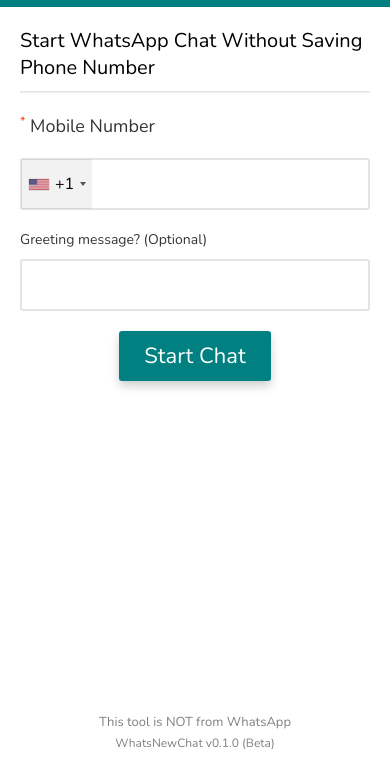
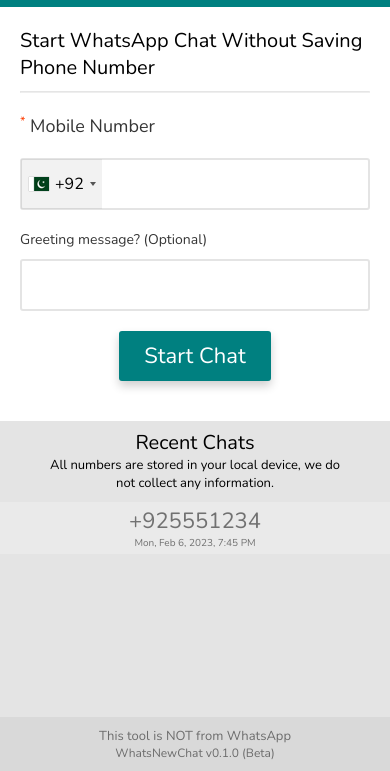
Before and after one commit to Ovi/WhatsNewChat, a plain HTML site: page app.html in a window 390 px wide. Both pictures are taken after typing "5551234", "Sample" into the empty fields and a click on the button "Start Chat". Shown: the part 73-844 px from the top of the page. Drawn offline with Linux system fonts and the light colour scheme; no server answers.

Commit message:
Add recent numbers

```diff
--- a/app.html
+++ b/app.html
@@ -92,10 +92,20 @@
 
           <button type="submit" class="submit-button">Start Chat</button>
         </form>
+      </section>
 
-        <span class="caution unselectable">This tool is NOT from WhatsApp</span>
-        <span class="app-version unselectable">WhatsNewChat v0.1.0 (Beta)</span>
-      </section>
+      <div id="recent-chats">
+        <h1 class="title">Recent Chats</h1>
+        <span class="helper-text">
+          All numbers are stored in your local device, we do not collect any
+          information.
+        </span>
+
+        <div id="chats-list"></div>
+      </div>
+
+      <span class="caution unselectable">This tool is NOT from WhatsApp</span>
+      <span class="app-version unselectable">WhatsNewChat v0.1.0 (Beta)</span>
     </main>
 
     <script>
--- a/css/app.scss
+++ b/css/app.scss
@@ -86,8 +86,8 @@ main {
   display: flex;
   flex-direction: column;
   min-height: 600px;
+  height: 100%;
   width: 100%;
-  height: auto;
   padding-bottom: 30px;
 
   header {
@@ -135,7 +135,7 @@ main {
     margin-top: 125px;
     background: #fff;
     width: 80%;
-    max-width: 600px;
+    max-width: 768px;
     height: calc(100% - 200px);
     min-height: 550px;
     max-height: 700px;
@@ -167,7 +167,7 @@ main {
       font-size: 24px;
       font-weight: lighter;
       border-radius: 3px;
-      border: 2px solid rgb(228, 228, 228);
+      border: 2px solid #e4e4e4;
       padding: 8px;
       font-family: inherit;
     }
@@ -204,26 +204,28 @@ main {
         box-shadow: 0px 5px 10px rgba(0, 0, 0, 0.19);
       }
     }
+  }
+
+  #recent-chats {
+    display: none;
+  }
 
   .caution {
+    padding-top: 10px;
     width: 100%;
-      position: absolute;
     text-align: center;
     bottom: 40px;
     opacity: 0.5;
-      left: 0;
     font-size: 13px;
   }
 
   .app-version {
     width: 100%;
-      position: absolute;
     text-align: center;
     bottom: 20px;
     opacity: 0.5;
-      left: 0;
     font-size: 12px;
-    }
+    padding-bottom: 10px;
   }
 }
 
@@ -231,7 +233,7 @@ main {
   width: 100%;
 }
 
-@media screen and (max-width: 599px) {
+@media screen and (max-width: 767px) {
   main {
     padding-bottom: 0;
 
@@ -248,7 +250,7 @@ main {
       background: #fff;
       width: 100%;
       height: 100%;
-      min-height: calc(100vh - 80px);
+      min-height: max-content;
       margin-top: 80px;
       padding: 20px;
       box-shadow: none;
@@ -266,5 +268,55 @@ main {
         margin: 20px auto;
       }
     }
+
+    #recent-chats {
+      display: block;
+      background-color: #e4e4e4;
+      width: 100%;
+      height: 100%;
+      text-align: center;
+      padding-top: 8px;
+
+      .title {
+        font-size: 20px;
+        font-weight: normal;
+      }
+
+      .helper-text {
+        display: inline-block;
+        font-size: 13px;
+        max-width: 80%;
+        margin-bottom: 10px;
+      }
+
+      .recent_number {
+        display: block;
+        text-decoration: none;
+        font-size: 22px;
+        padding: 4px;
+        background-color: #f0f0f0;
+        color: inherit;
+        opacity: 0.5;
+
+        &:not(:last-child) {
+          margin-bottom: 5px;
+        }
+
+        &:hover,
+        &:active {
+          opacity: 1;
+        }
+
+        .number {
+          display: block;
+          font-size: 22px;
+        }
+
+        .date {
+          display: block;
+          font-size: 10px;
         }
       }
+    }
+  }
+}
--- a/js/script.js
+++ b/js/script.js
@@ -1,5 +1,7 @@
 window.addEventListener('offline', () => notify('Ops! Device is offline'));
 window.addEventListener('online', () => notify('Device is back online'));
+
+loadRecentChats();
 
 const input = document.querySelector('#phone');
 
@@ -13,7 +15,7 @@ const iti = window.intlTelInput(input, {
       const json = await data.json();
 
       if (!json.country) {
-        success('us');
+        success('pk');
         return;
       }
 
@@ -39,7 +41,7 @@ const iti = window.intlTelInput(input, {
   utilsScript: './country_selector/js/utils.js',
 });
 
-iti.setCountry('us');
+iti.setCountry('pk');
 
 const toastifyConfig = {
   close: true,
@@ -76,6 +78,7 @@ form.addEventListener('submit', e => {
   const miscParams = `${WhatsAppAPI}?type=phone_number&app_absent=0`;
   const link = `${miscParams}&phone=${numberWithoutPlus}&text=${message || ''}`;
 
+  addInRecentChats(link, number);
   openInNewTab(link);
   form.reset();
 });
@@ -101,3 +104,93 @@ function openInNewTab(href) {
     href,
   }).click();
 }
+
+/*************
+Recent Chats
+*************/
+
+function loadRecentChats() {
+  const chatListDOM = document.querySelector('#chats-list');
+  chatListDOM.innerHTML = '';
+
+  const chatsStr = localStorage.getItem('app_recent_chats') || '[]';
+  const chats = JSON.parse(chatsStr);
+
+  chats.forEach(chat => {
+    const { link, number, time } = chat || {};
+
+    const div = document.createElement('div');
+    div.setAttribute('data-url', link);
+    div.classList.add('recent_number');
+
+    const spanNumber = document.createElement('span');
+    spanNumber.classList.add('number');
+    spanNumber.textContent = number;
+    div.appendChild(spanNumber);
+
+    const spanDate = document.createElement('span');
+    spanDate.classList.add('date');
+    spanDate.textContent = time;
+    div.appendChild(spanDate);
+
+    chatListDOM.appendChild(div);
+  });
+
+  addRecentChatLinkListener();
+}
+
+function addInRecentChats(link, number) {
+  const chatsStr = localStorage.getItem('app_recent_chats') || '[]';
+  const chats = JSON.parse(chatsStr);
+
+  const time = getDateFormatted();
+
+  const index = chats.findIndex(c => c.link === link);
+  if (index >= 0) chats.splice(index, 1);
+
+  const dataToSet = {
+    link,
+    number,
+    time,
+  };
+
+  chats.unshift(dataToSet);
+
+  if (chats.length > 10) chats.pop();
+
+  localStorage.setItem('app_recent_chats', JSON.stringify(chats));
+  loadRecentChats();
+}
+
+function addRecentChatLinkListener() {
+  const recentChats = document.querySelector('#recent-chats');
+
+  if (recentChats) {
+    recentChats.addEventListener('click', function (e) {
+      if (e.target?.matches('.recent_number *')) {
+        e.preventDefault();
+
+        const parent = e.target.closest('.recent_number');
+        openInNewTab(parent.getAttribute('data-url'));
+      }
+    });
+  }
+}
+
+function getDateFormatted() {
+  const date = new Date();
+  const options = {
+    day: 'numeric',
+    month: 'short',
+    year: 'numeric',
+    hour: 'numeric',
+    minute: 'numeric',
+    hour12: true,
+  };
+  const formattedDate = `${date.toLocaleDateString('en-US', {
+    weekday: 'short',
+    ...options,
+  })}`;
+
+  return formattedDate;
+}
```
Also changed, not shown: css/app.css, 1 other file. Lines whose indentation alone changed are shown as unchanged.
